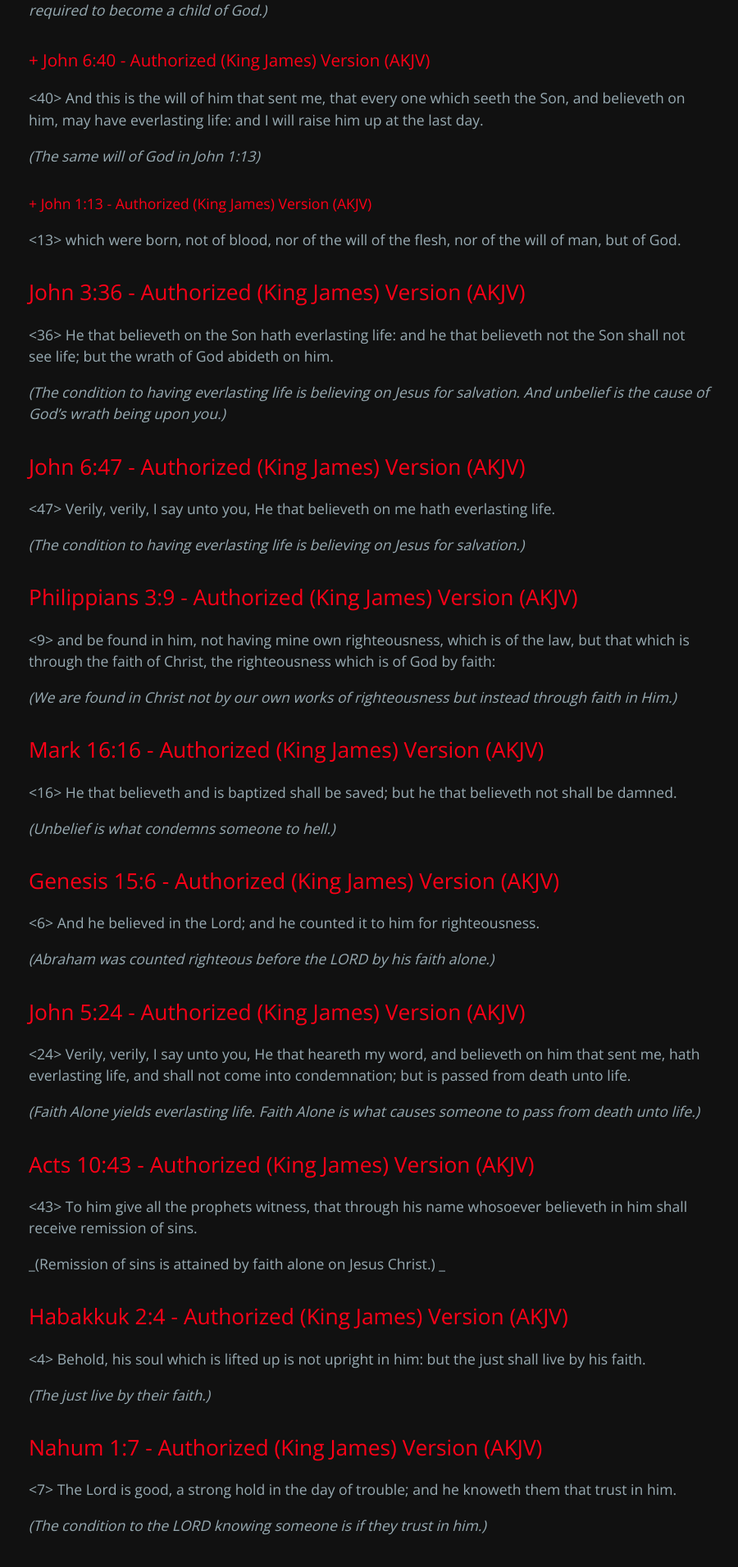
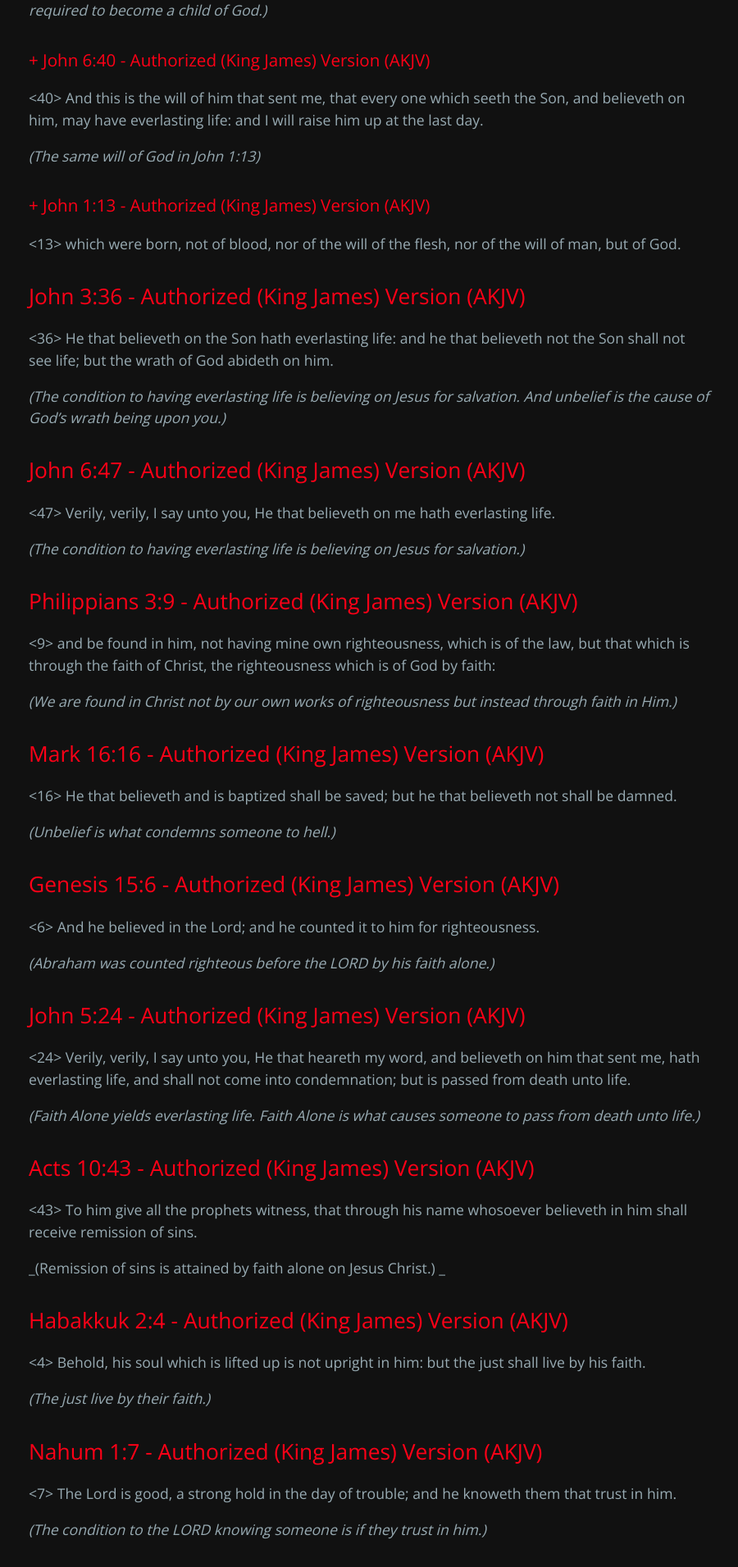
Before and after one commit to doctrinedatabase/doctrine, a Jekyll site: the page built from doctrines/soteriology/faithalone.md, in a window 1280 px wide. Shown: the part 1105-3016 px from the top of the page at 82% size, without its empty margins (189-1089 px from the left). Built offline with Jekyll 4.4.1, drawn with Linux system fonts in a browser that asks for light colours.

```diff
--- a/doctrines/soteriology/faithalone.md
+++ b/doctrines/soteriology/faithalone.md
@@ -24,7 +24,7 @@ _(Believing on the Lord Jesus Christ makes someone become born of God. Faith alo
 <40> And this is the will of him that sent me, that every one which seeth the Son, and believeth on him, may have everlasting life: and I will raise him up at the last day.
 
 _(The same will of God in John 1:13)_
-#### + John 1:13 - Authorized (King James) Version (AKJV)
+### + John 1:13 - Authorized (King James) Version (AKJV)
 <13> which were born, not of blood, nor of the will of the flesh, nor of the will of man, but of God.
 
 ## John 3:36 - Authorized (King James) Version (AKJV)
```
